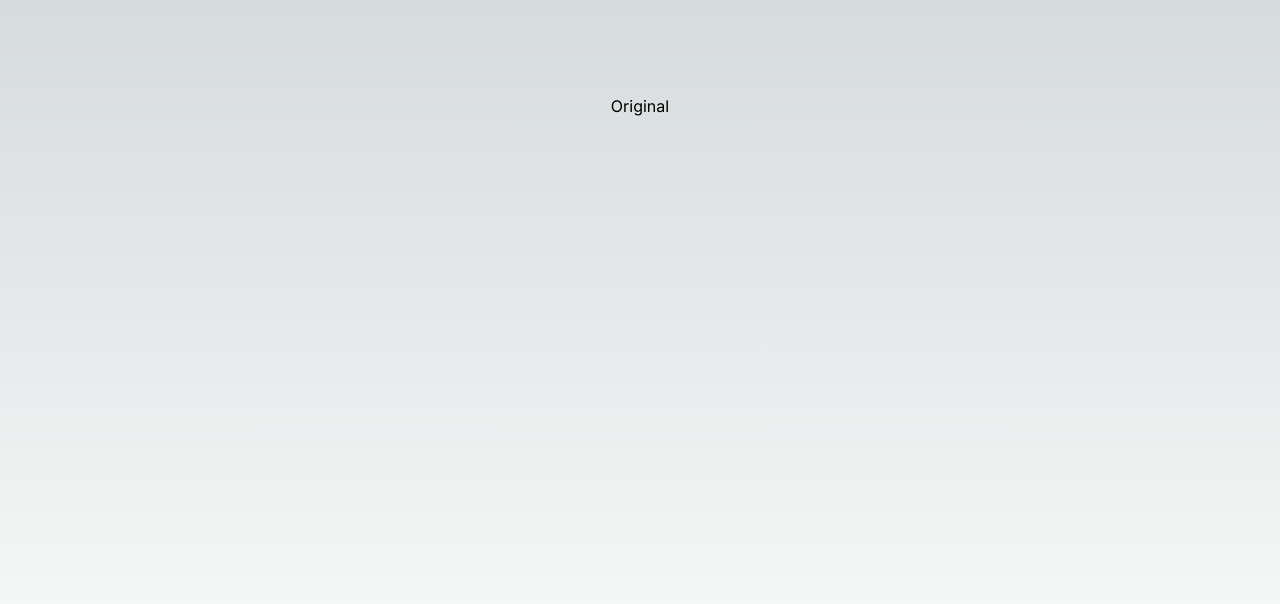
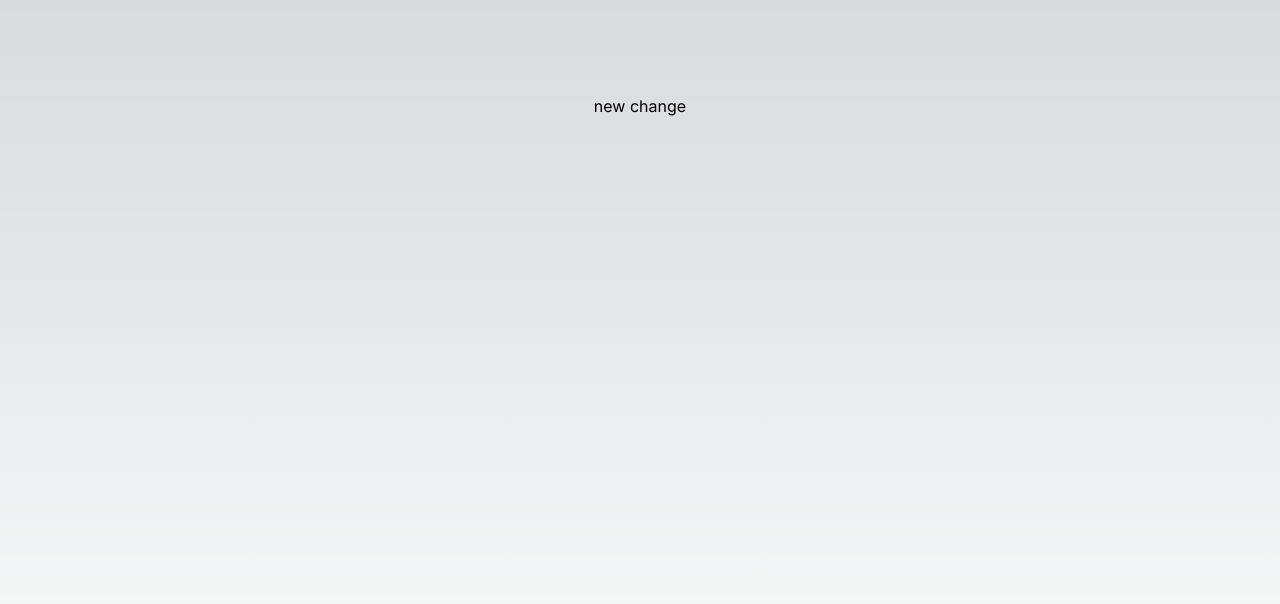
Before and after one commit to MCMissana/revert-shenanigans, a Next.js app: page / in a window 1280 px wide. Shown: the top 604 px of the page. Built offline with nearby package versions, Linux system fonts and the light colour scheme.

Commit message:
Revert "Revert "change""

```diff
--- a/app/page.js
+++ b/app/page.js
@@ -4,7 +4,7 @@ import styles from "./page.module.css";
 export default function Home() {
   return (
     <main className={styles.main}>
-     <p>Original</p>
+     <p>new change</p>
     </main>
   );
 }
```
